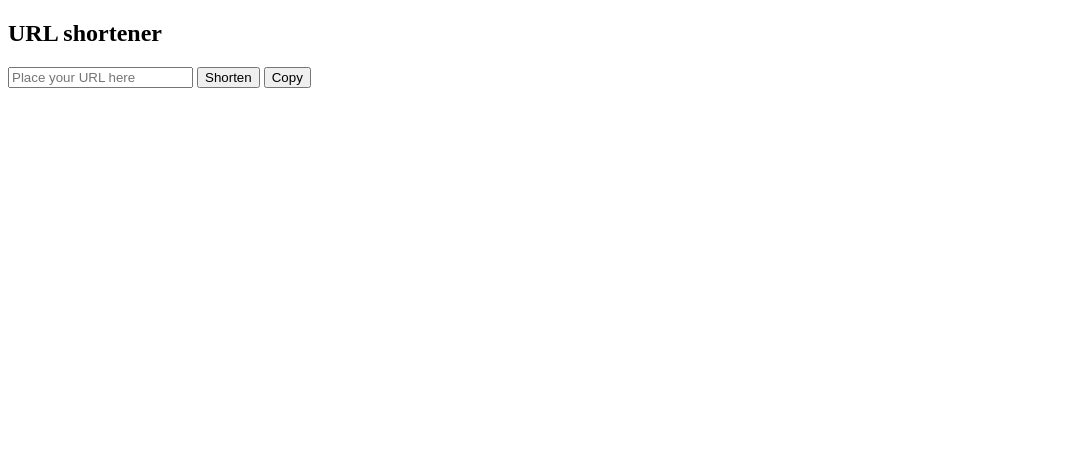
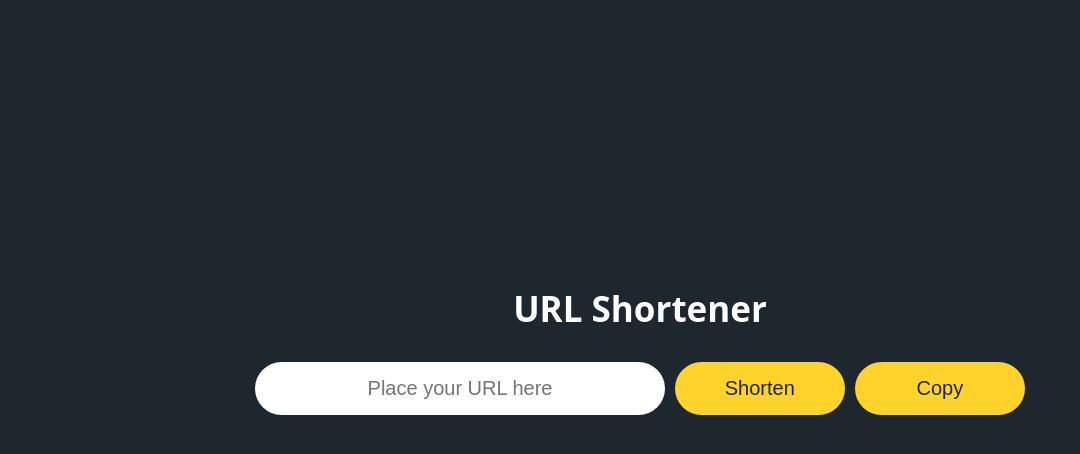
Before and after one commit to MarlonJames99/URL_Shortener, a plain HTML site: page index.html in a window 1280 px wide. Shown: the whole page, without its empty margins (0-1080 px from the left). Drawn offline with Linux system fonts and the light colour scheme.

Commit message:
styles added

```diff
--- /dev/null
+++ b/css/style.css
@@ -0,0 +1,65 @@
+* {
+    padding: 0;
+    margin: 0;
+    border: 0;
+    box-sizing: border-box;
+}
+
+body {
+    font-family: 'Open Sans', sans-serif;
+    display: flex;
+    align-items: center;
+    justify-content: center;
+    background-color: #1E272E;
+    width: 100vw;
+    height: 100vh;
+}
+
+.box {
+    display: flex;
+    align-items: center;
+    justify-content: center;
+    flex-direction: column;
+    width: 80%;
+    height: 300px;
+    margin-top: -100px;
+}
+
+.title {
+    font-size: 35px;
+    margin-bottom: 30px;
+    color: #fff;
+}
+
+.box-input {
+    width: 100%;
+    display: flex;
+    justify-content: center;
+}
+
+.input-url {
+    padding: 12px 20px;
+    text-align: center;
+    outline: transparent;
+    width: 40%;
+    border-radius: 50px;
+    font-size: 20px;
+    color: #1E272E;
+}
+
+.btn {
+    padding: 15px 20px;
+    width: 170px;
+    margin-left: 10px;
+    border-radius: 50px;
+    background-color: #FFD32A;
+    font-size: 20px;
+    color: #1E272E;
+    cursor: pointer;
+}
+
+.btn:hover {
+    transition: 0.5s;
+    background-color: #FAC800;
+    box-shadow: 0px 0px 10px #FAC800;
+}
--- a/index.html
+++ b/index.html
@@ -7,11 +7,11 @@
     <title>URL Shortener</title>
     <meta name="description" content="Application used to make URLs shorter.">
     <meta name="author" content="Marlon James">
-    <link rel="stylesheet" href="">
+    <link rel="stylesheet" href="./css/style.css">
 </head>
 <body>
     <main class="box">
-        <h2 class="title">URL shortener</h2>
+        <h2 class="title">URL Shortener</h2>
         <div class="box-input">
             <input class="input-url" id="input-url" type="text" placeholder="Place your URL here">
             <button class="btn">Shorten</button>
```
